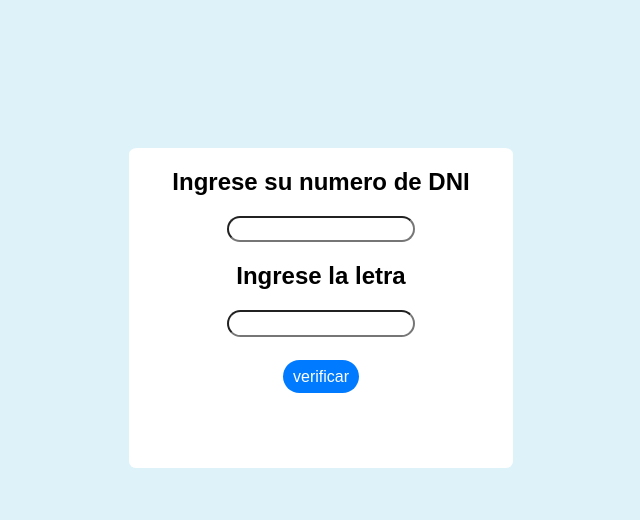
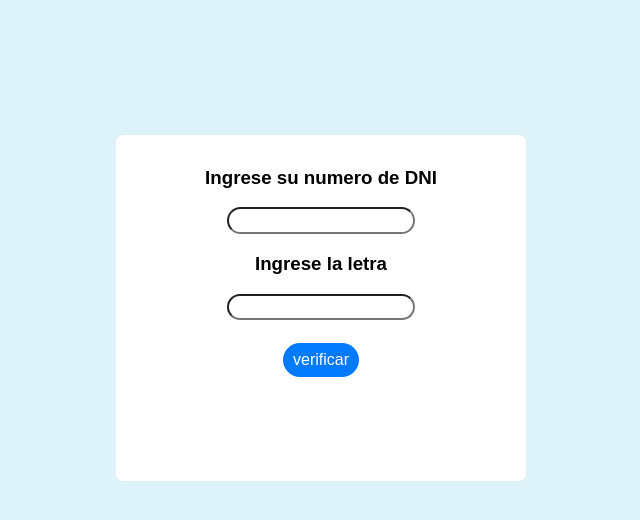
Before and after one commit to jorgsaul/AppsMoviles, a plain HTML site: page PracticaDNI/practicaDNI.html in a window 1280 px wide. Shown: the whole page, without its empty margins (319-959 px from the left). Drawn offline with Linux system fonts and the light colour scheme.

Commit message:
correcciones menores

```diff
--- a/PracticaDNI/css/dnistyle.css
+++ b/PracticaDNI/css/dnistyle.css
@@ -10,6 +10,7 @@ body{
 }
 
 .form-container{
+  padding: 1%;
   background-color: white;
   width: 30vw;
   height: 40vh;
--- a/PracticaDNI/practicaDNI.html
+++ b/PracticaDNI/practicaDNI.html
@@ -9,9 +9,9 @@
 <body>
   <div class="form-container">
     <form>
-      <h2>Ingrese su numero de DNI</h2>
+      <h3>Ingrese su numero de DNI</h3>
       <input type="text" id="text-numeroDNI">
-      <h2>Ingrese la letra</h2>
+      <h3>Ingrese la letra</h3>
       <input type="text" id = "text-letraDNI"><br>
       <input type="button" value="verificar" id="button-verficacion" class="form-button">
     </form>
```
